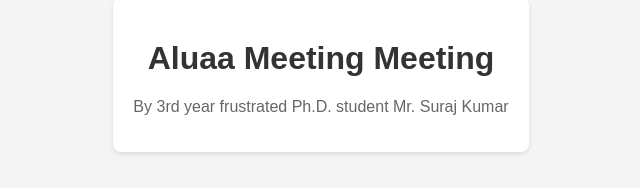
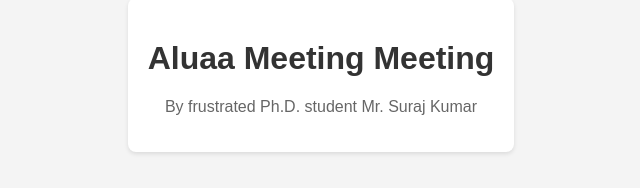
Before and after one commit to suraj9735/hello-world-website, a plain HTML site: page index.html in a window 1280 px wide. Shown: the part 325-513 px from the top of the page, without its empty margins (319-959 px from the left). Drawn offline with Linux system fonts and the light colour scheme.

Commit message:
Update index.html

```diff
--- a/index.html
+++ b/index.html
@@ -9,7 +9,7 @@
 <body>
   <div class="container">
     <h1>Aluaa Meeting Meeting</h1>
-    <p>By 3rd year frustrated Ph.D. student Mr. Suraj Kumar</p>
+    <p>By frustrated Ph.D. student Mr. Suraj Kumar</p>
   </div>
 </body>
 </html>
```
